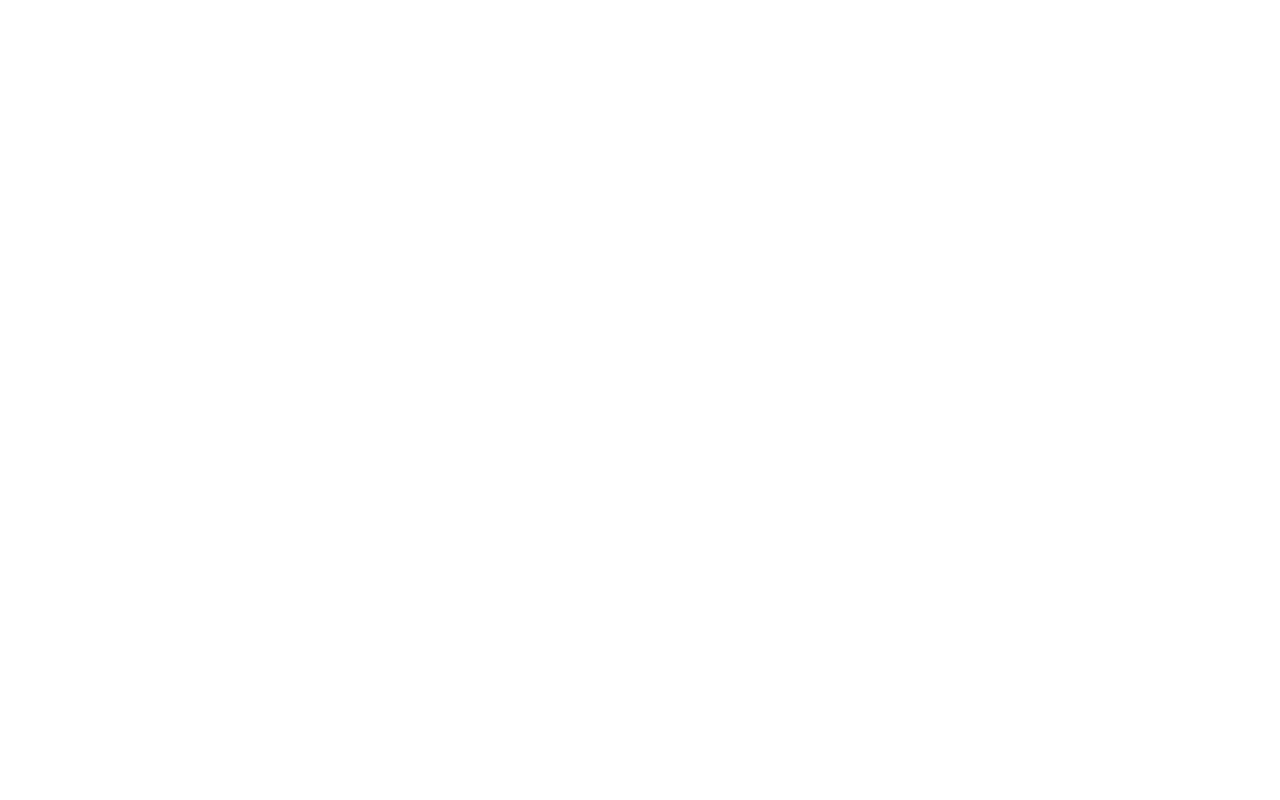
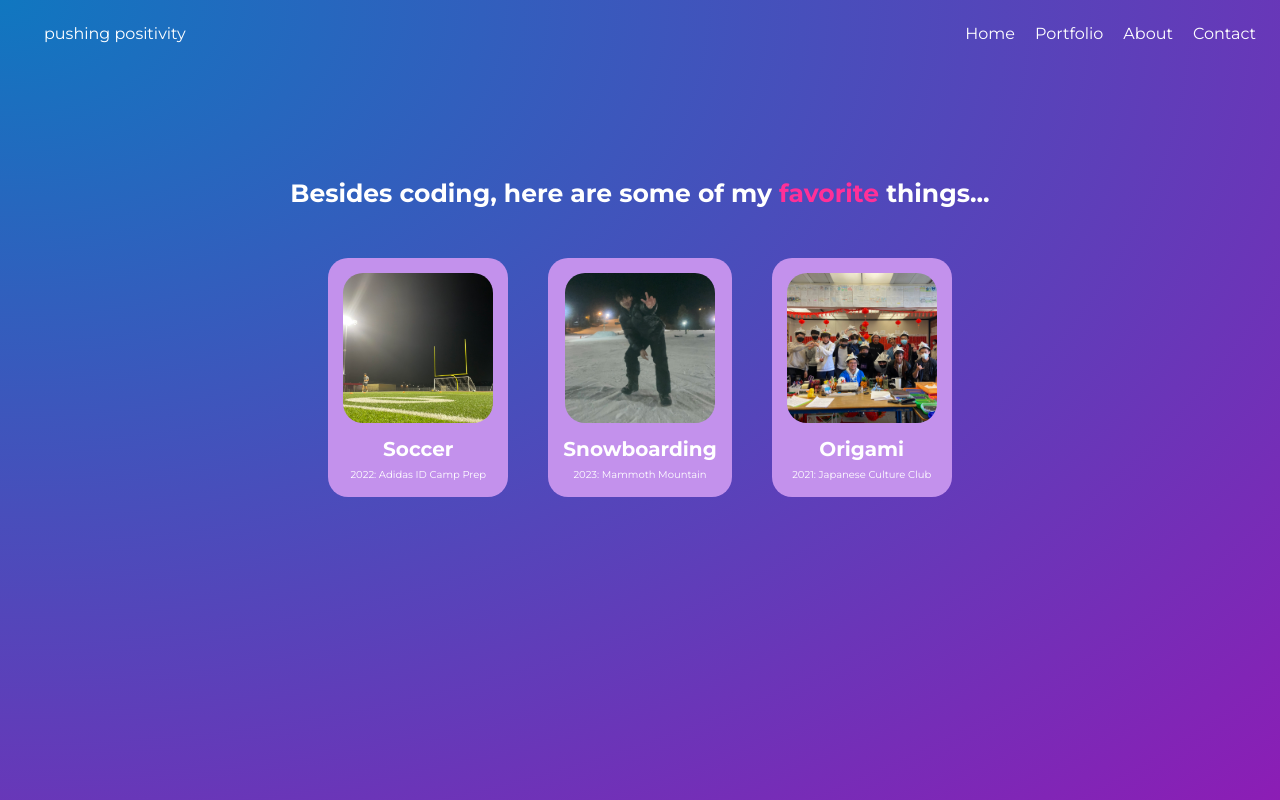
Before and after one commit to maxywaxyy/personal-website, a Gatsby site: page /about in a window 1280 px wide. Before the commit this address had no page. Built offline with nearby package versions, Linux system fonts and the light colour scheme; Gatsby itself is replaced by a stand-in of ours.

Commit message:
updated about page and styled home page

```diff
--- /dev/null
+++ b/src/components/aboutComp.js
@@ -0,0 +1,21 @@
+import * as React from 'react';
+import Grow from '@mui/material/Grow';
+import * as styles from '../styles/about.module.css'
+
+export default function AboutComp(entry) {
+  return (
+    <boxes className={styles.boxes}>
+        <Grow
+            in='true'
+            style={{ transformOrigin: '0 0 0' }}
+            {...('true' ? { timeout: entry.grow } : {})}
+        >
+            <div className={styles.box}>
+                <img className={styles.img} src={entry.image} alt='image corrupt' height='150px'/>
+                <h1 className={styles.title}>{entry.title}</h1>
+                <p className={styles.descr}>{entry.descr}</p>
+            </div>
+        </Grow>
+    </boxes>
+  );
+}
--- a/src/components/header.js
+++ b/src/components/header.js
@@ -23,9 +23,9 @@ const Header = ({ siteTitle }) => (
 
     <div className="links">
     <Link to={"/"}>Home</Link>
-      <Link to={"/portfolio"}>Portfolio</Link>
-      <Link to={"/fun"}>Fun</Link>
-      <Link to={"/contact"}>Contact</Link>
+    <Link to={"/portfolio"}>Portfolio</Link>
+    <Link to={"/about"}>About</Link>
+    <Link to={"/contact"}>Contact</Link>
 
     </div>
 
--- a/src/components/layout.js
+++ b/src/components/layout.js
@@ -9,8 +9,8 @@ import * as React from "react"
 import { useStaticQuery, graphql } from "gatsby"
 
 import Header from "./header"
-//import "./layout.css"
-import "./global.css"
+//import "../styles/layout.css"
+import "../styles/global.css"
 
 const Layout = ({ children }) => {
   const data = useStaticQuery(graphql`
@@ -27,9 +27,7 @@ const Layout = ({ children }) => {
     <>
       <Header siteTitle={data.site.siteMetadata?.title || `Title`} />
 
-      <div>
         <main>{children}</main>
-      </div>
     </>
   )
 }
--- /dev/null
+++ b/src/pages/about.js
@@ -0,0 +1,38 @@
+import * as React from "react"
+import { Link } from "gatsby"
+import AboutComp from "../components/aboutComp"
+import * as styles from '../styles/about.module.css'
+
+import Layout from "../components/layout"
+import Seo from "../components/seo"
+
+import soccer from '../images/soccerPhoto.jpg'
+import snowboard from '../images/snowboardPhoto.jpg'
+import origami from '../images/origamiPhoto.jpg'
+
+const entry = [
+    {image: soccer, title: 'Soccer', descr: '2022: Adidas ID Camp Prep', grow: 1000},
+    {image: snowboard, title: 'Snowboarding', descr: '2023: Mammoth Mountain', grow: 2000},
+    {image: origami, title: 'Origami', descr: '2021: Japanese Culture Club', grow: 3000}
+];
+
+const About = () => (
+  <div className={styles.all}>
+    <Layout>
+      <h1 className={styles.h1}>Besides coding, here are some of my <b className={styles.favorite}>favorite</b> things...</h1>
+
+      {entry.map((entry) =>
+        <AboutComp
+            image={entry.image}
+            title={entry.title}
+            descr={entry.descr}
+            grow={entry.grow}
+        />
+      )}
+    </Layout>
+  </div>
+)
+
+export const Head = () => <Seo title="about" />
+
+export default About
--- a/src/pages/fun.js
+++ /dev/null
@@ -1,42 +0,0 @@
-import * as React from "react"
-import { Link } from "gatsby"
-import FunComp from "../components/funComp"
-
-import Layout from "../components/layout"
-import Seo from "../components/seo"
-
-import soccer from '../images/soccerPhoto.jpg'
-import snowboard from '../images/snowboardPhoto.jpg'
-import origami from '../images/origamiPhoto.jpg'
-
-const entry = [
-    {image: soccer, title: 'Soccer', descr: '2022: Adidas ID Camp Prep'},
-    {image: snowboard, title: 'Snowboarding', descr: '2023: Mammoth Mountain'},
-    {image: origami, title: 'Origami', descr: '2021: Japanese Culture Club'}
-];
-
-const Fun = () => (
-
-  <div>
-    <Layout>
-    <h1>Hi from the second page</h1>
-    <p>Welcome to page 2</p>
-    <Link to="/">Go back to the homepage</Link>
-  </Layout>
-
-    <div>
-        {entry.map((entry) =>
-        <FunComp
-            image={entry.image}
-            title={entry.title}
-            descr={entry.descr}
-        />
-        )}
-     </div>
-  </div>
-
-)
-
-export const Head = () => <Seo title="fun" />
-
-export default Fun
--- a/src/pages/index.js
+++ b/src/pages/index.js
@@ -3,7 +3,7 @@ import { StaticImage } from "gatsby-plugin-image"
 
 import Layout from "../components/layout"
 import Seo from "../components/seo"
-import * as styles from "../components/index.module.css"
+import * as styles from "../styles/index.module.css"
 
 const utmParameters = `?utm_source=starter&utm_medium=start-page&utm_campaign=default-starter`
 
@@ -24,7 +24,7 @@ const IndexPage = () => (
 
       <p></p>
       <p className={styles.hello}>Hello! </p>
-      <p className={styles.thisIs}>this is </p>
+      <p className={styles.thisIs}>My name is </p>
       <h1><b className={styles.max}>MAX</b></h1>
 
     </div>
--- /dev/null
+++ b/src/styles/about.module.css
@@ -0,0 +1,47 @@
+/* about.js styles */
+.all{
+    text-align: center;
+}
+
+.h1{
+    font-size: 25px;
+    margin-top: 100px;
+    margin-bottom: 50px;
+}
+
+.favorite{
+    color: rgb(255, 48, 152);
+}
+
+/* aboutComp.js styles */
+.boxes{
+    display: inline-flex;
+}
+
+.box{
+    background-color:rgb(195, 145, 236);
+    border-width: 5px;
+    border-color: rgb(255, 48, 152);
+    border-radius: 20px;
+    padding: 15px;
+    margin-left: 20px;
+    margin-right: 20px;
+    margin-bottom: 50px;
+}
+
+.img{
+    align-self: center;
+    border-width: 1px;
+    border-radius: 20px;
+    margin-bottom: 10px;
+}
+
+.title{
+    font-size: 20px;
+    margin-bottom: -10px;
+}
+
+.descr{
+    font-size: 10px;
+    margin-bottom: 0px;
+}
--- a/src/components/index.module.css
+++ b/src/styles/index.module.css
@@ -5,6 +5,7 @@
 .hello {
   font-size: 100px;
   display: inline;
+  line-height: -10px;
 }
 
 .thisIs {
```
Also changed, not shown: src/components/funComp.css (deleted, +0 -32 lines), src/components/funComp.js (deleted, +0 -12 lines), src/pages/contact.js (line endings or trailing spaces), src/styles/global.css (renamed from src/components/global.css), src/styles/layout.css (renamed from src/components/layout.css).
